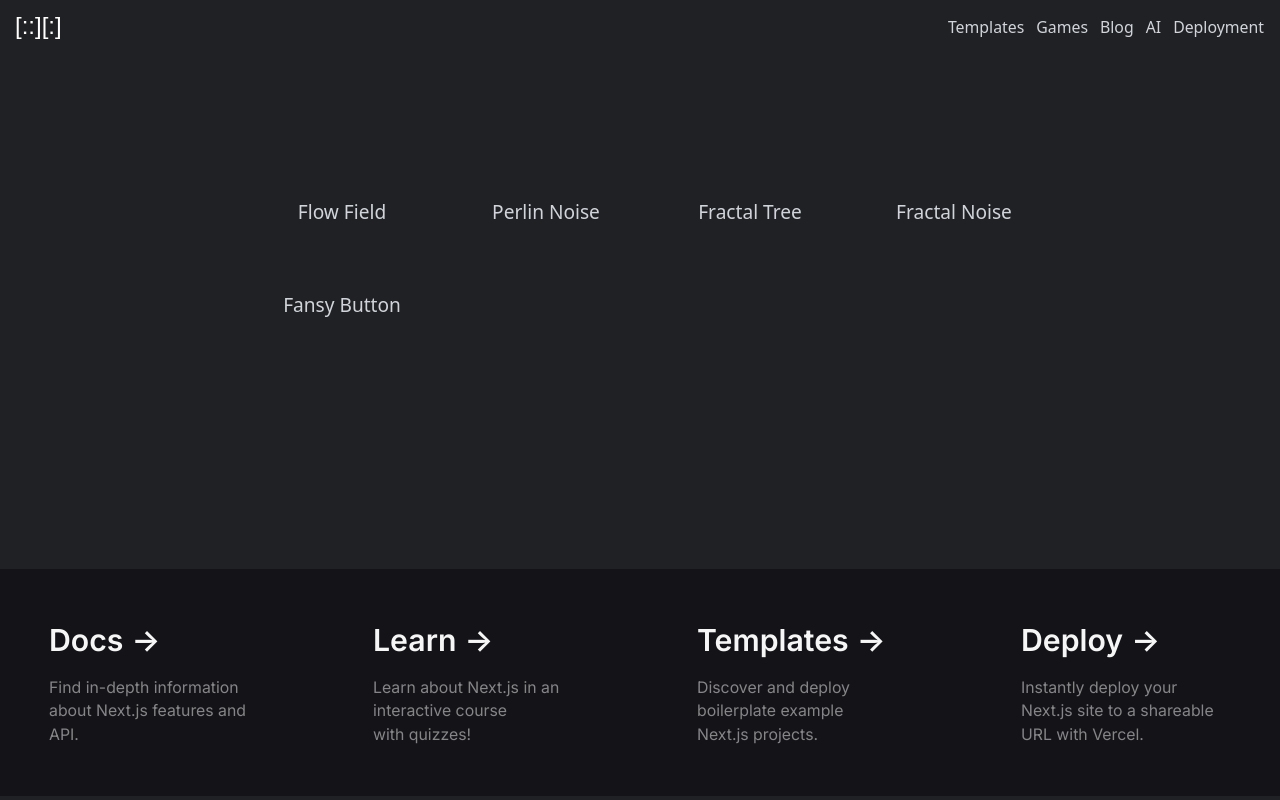
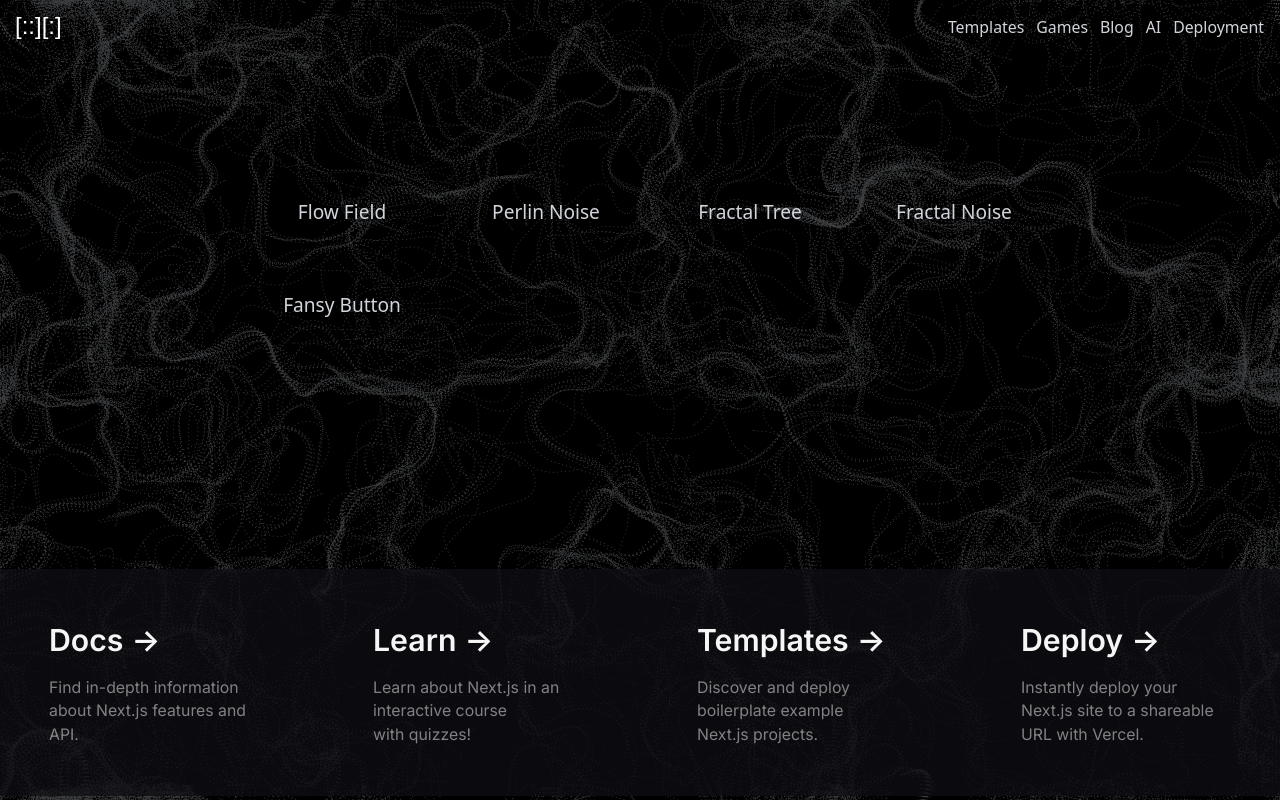
Before and after one commit to nbursa/creative-coding, a Next.js app: page / in a window 1280 px wide. Built offline with nearby package versions, Linux system fonts and the light colour scheme.

Commit message:
update layouts

```diff
--- a/src/components/PerlinNoise.tsx
+++ b/src/components/PerlinNoise.tsx
@@ -6,18 +6,19 @@ const {Vector} = p5;
 
 const PerlinNoise: React.FC<PerlinNoiseProps> = ({p5Props, backgroundColor = "#000000", particleColor = "#ffffff"}) => {
   const perlinNoiseRef = useRef<HTMLDivElement>(null);
+
   useEffect(() => {
     if (perlinNoiseRef.current) {
       new p5((p: typeof p5) => sketch(p, p5Props, backgroundColor, particleColor), perlinNoiseRef.current);
     }
   }, [p5Props, backgroundColor, particleColor]);
 
-  return <div className="w-full h-full fixed top-0 left-0 z-0" ref={perlinNoiseRef}></div>;
+  return <div className="perlin-noise w-full h-full fixed top-0 left-0 z-0" ref={perlinNoiseRef}></div>;
 };
 
 const sketch = (p: typeof p5, p5Props: any, backgroundColor: string, particleColor: string) => {
   let inc = 0.1;
-  let scl = 20;
+  let scl = 15;
   let cols: number, rows: number;
   let zoff = 0;
   let particles: Particle[] = [];
--- a/src/components/navigation/Navigation.tsx
+++ b/src/components/navigation/Navigation.tsx
@@ -2,11 +2,9 @@ import React, {useState} from 'react';
 import {DesktopNavigation, MobileNavigation} from './components';
 
 const Navigation = () => {
-  console.log("rendering Navigation")
   const [isDrawerOpen, setIsDrawerOpen] = useState<boolean>(false);
 
   const toggleDrawer = (e: React.MouseEvent<HTMLButtonElement | HTMLAnchorElement, MouseEvent>) => {
-    console.log("handleLinkClick: ", e.currentTarget);
     setIsDrawerOpen(!isDrawerOpen);
   };
 
--- a/src/pages/ai/index.tsx
+++ b/src/pages/ai/index.tsx
@@ -3,9 +3,7 @@ import {ChatGPTForm} from "@/pages/ai/ components";
 
 const ChatGptPage: React.FC = () => {
   return (
-    <>
-      <ChatGPTForm/>
-    </>
+    <ChatGPTForm/>
   );
 };
 
--- a/src/pages/index.tsx
+++ b/src/pages/index.tsx
@@ -1,13 +1,19 @@
 import Catalog from '@/components/Catalog'
 import Cards from "@/components/Cards";
+import dynamic from "next/dynamic";
+
+const PerlinNoise = dynamic(() => import("@/components/PerlinNoise"), {
+  ssr: false,
+});
 
 const Home = () => {
   return (
     <main className="flex flex-col h-full">
+      <PerlinNoise particleColor={"#404244"}/>
       <Catalog
-        className="flex flex-1 flex-grow items-center lg:transform lg:-translate-y-[25%] mt-8 md:mb-32 lg:mb-0 md:mt-[15vh] w-full p-o sm:px-24 sm:py-8"/>
+        className="flex flex-1 flex-grow items-center lg:transform lg:-translate-y-[25%] mt-8 md:mb-32 lg:mb-0 md:mt-[15vh] w-full p-o sm:px-24 sm:py-8 z-10 drop-shadow-text"/>
       <Cards
-        className="mb-0 w-full bg-black/75 grid gap-2 xl:gap-4 text-center sm:grid-cols-2 lg:grid-cols-4 lg:text-left"/>
+        className="mb-0 w-full bg-black/75 grid gap-2 xl:gap-4 text-center sm:grid-cols-2 lg:grid-cols-4 lg:text-left z-10"/>
     </main>
   )
 }
```
